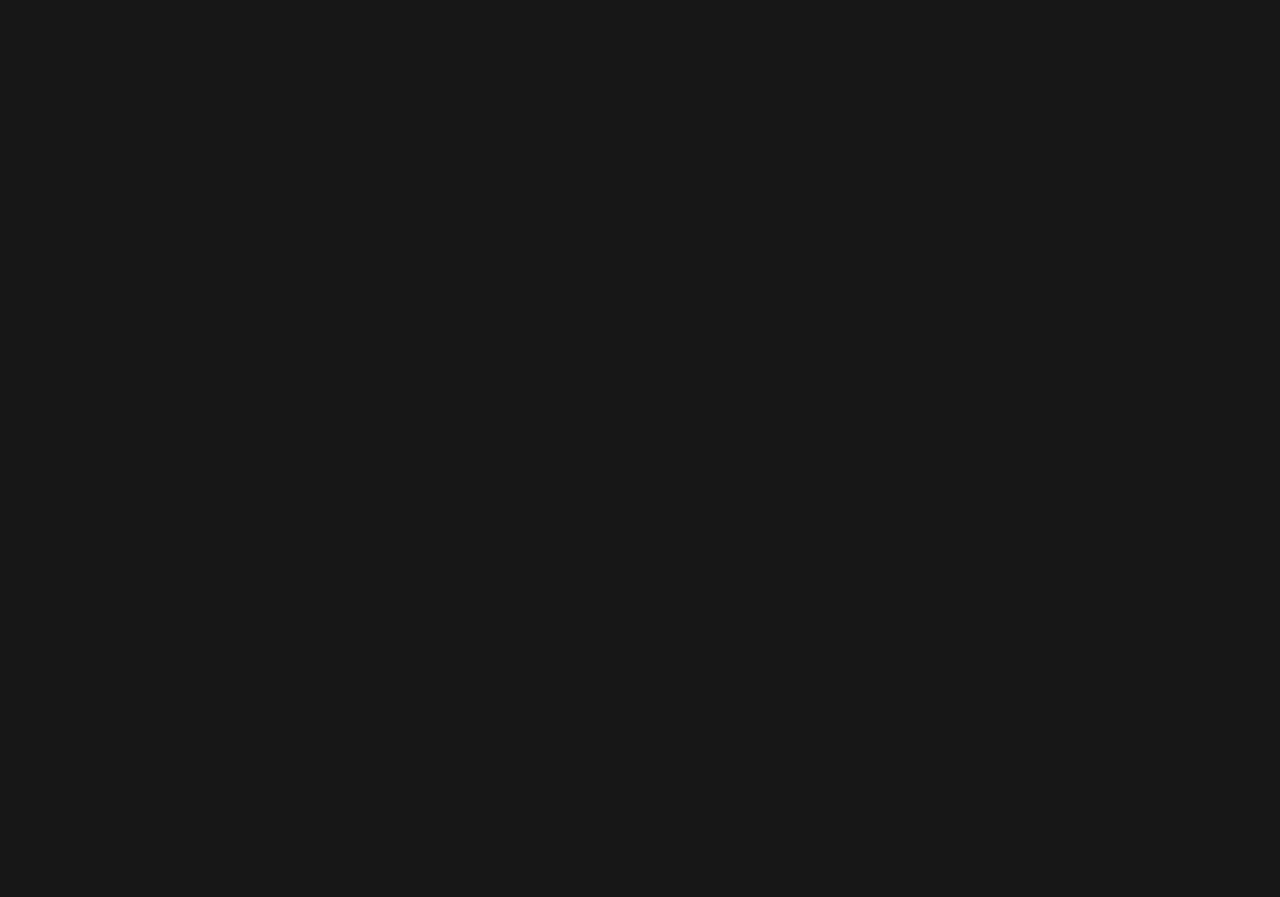
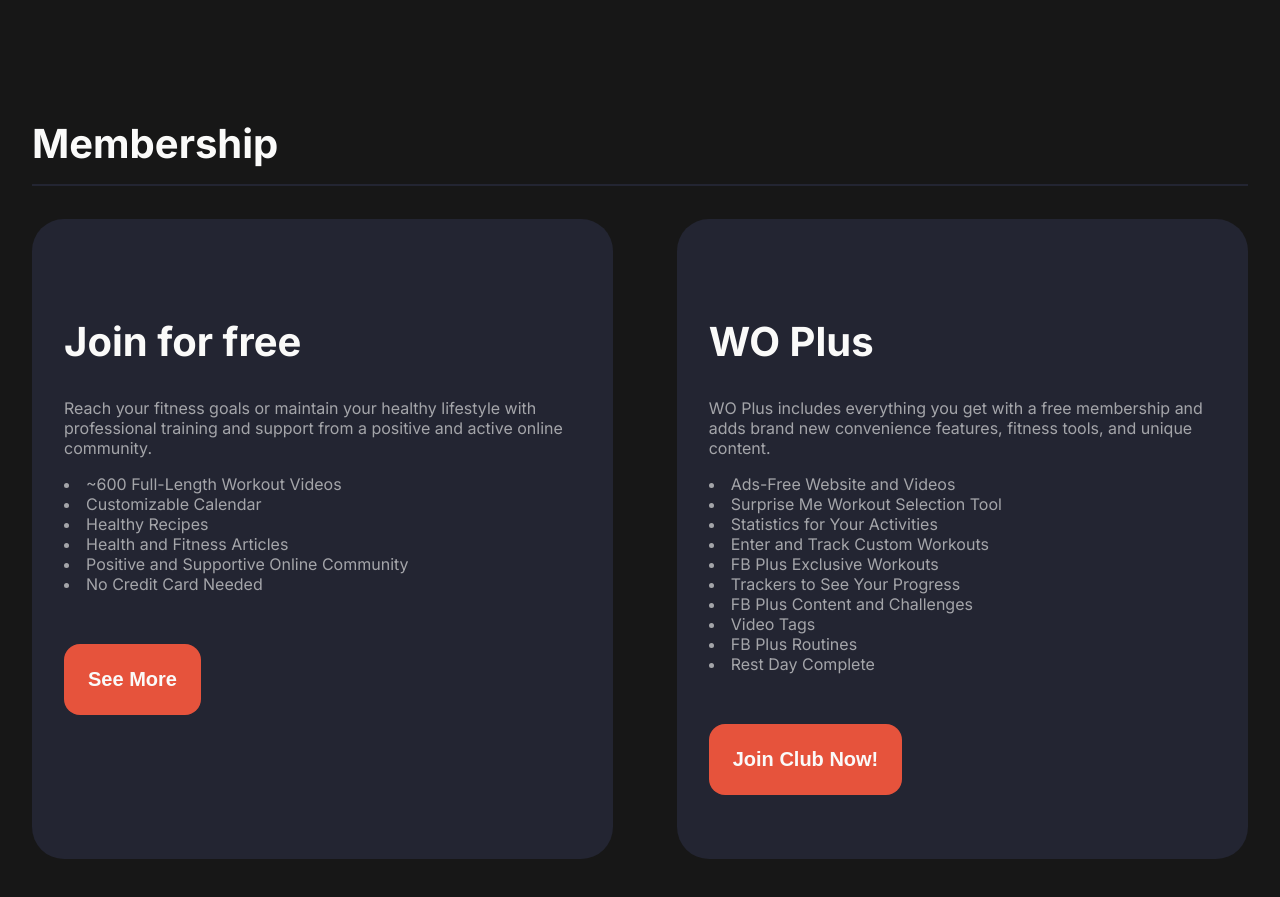
Before and after one commit to luizCosta-Serao/fitness, a React (Vite) app: page / in a window 1280 px wide. Shown: the part 3043-3940 px from the top of the page. Before the commit the page ends 3210 px from the top, so only its background shows below. Built offline with nearby package versions, Linux system fonts and the light colour scheme; the HTML template or start-up script is replaced by a standard one.

Commit message:
membership section da home

```diff
--- /dev/null
+++ b/src/components/Home/Membership/Membership.module.css
@@ -0,0 +1,48 @@
+.title {
+  font-size: var(--h2);
+  color: var(--color-5);
+  border-bottom: 2px solid var(--color-2);
+  padding-bottom: 1rem;
+}
+
+.listMembership {
+  display: flex;
+  gap: 4rem;
+  margin-top: 2rem;
+}
+
+.itemMembership {
+  background-color: var(--color-2);
+  padding: 4rem 2rem;
+  border-radius: 2rem;
+}
+
+.itemMembership h2 {
+  font-size: var(--h2);
+  color: var(--color-5);
+  margin-bottom: 2rem;
+}
+
+.itemMembership p {
+  font-size: var(--body-txt);
+  color: var(--color-5);
+  opacity: .6;
+  margin-bottom: 1rem;
+}
+
+.itemMembership ul {
+  margin-bottom: 50px;
+  list-style: disc inside;
+}
+
+.itemMembership ul li {
+  font-size: var(--body-txt);
+  color: var(--color-5);
+  opacity: .6;
+}
+
+@media (max-width: 1000px) {
+  .listMembership {
+    flex-direction: column;
+  }
+}
--- /dev/null
+++ b/src/components/Home/Membership/Membership.tsx
@@ -0,0 +1,45 @@
+import Button from '../../Global/Button'
+import styles from './Membership.module.css'
+
+const Membership = () => {
+  return (
+    <section className={styles.membership}>
+      <h2 className={styles.title}>Membership</h2>
+      <div className={styles.listMembership}>
+        <div className={styles.itemMembership}>
+          <h2>Join for free</h2>
+          <p>Reach your fitness goals or maintain your healthy lifestyle with professional training and support from a positive and active online community.</p>
+          <ul>
+            <li>~600 Full-Length Workout Videos</li>
+            <li>Customizable Calendar</li>
+            <li>Healthy Recipes</li>
+            <li>Health and Fitness Articles</li>
+            <li>Positive and Supportive Online Community</li>
+            <li>No Credit Card Needed</li>
+          </ul>
+          <Button>See More</Button>
+        </div>
+
+        <div className={styles.itemMembership}>
+          <h2>WO Plus</h2>
+          <p>WO Plus includes everything you get with a free membership and adds brand new convenience features, fitness tools, and unique content.</p>
+          <ul>
+            <li>Ads-Free Website and Videos</li>
+            <li>Surprise Me Workout Selection Tool</li>
+            <li>Statistics for Your Activities</li>
+            <li>Enter and Track Custom Workouts</li>
+            <li>FB Plus Exclusive Workouts</li>
+            <li>Trackers to See Your Progress</li>
+            <li>FB Plus Content and Challenges</li>
+            <li>Video Tags</li>
+            <li>FB Plus Routines</li>
+            <li>Rest Day Complete</li>
+          </ul>
+          <Button>Join Club Now!</Button>
+        </div>
+      </div>
+    </section>
+  )
+}
+
+export default Membership
--- a/src/pages/Home.tsx
+++ b/src/pages/Home.tsx
@@ -1,4 +1,5 @@
 import HeroSection from '../components/Home/HeroSection/HeroSection'
+import Membership from '../components/Home/Membership/Membership'
 import MoreInfo from '../components/Home/MoreInfoSection/MoreInfo'
 import StartSection from '../components/Home/StartSection/StartSection'
 
@@ -8,6 +9,7 @@ const Home = () => {
       <HeroSection />
       <StartSection />
       <MoreInfo />
+      <Membership />
     </main>
   )
 }
```
